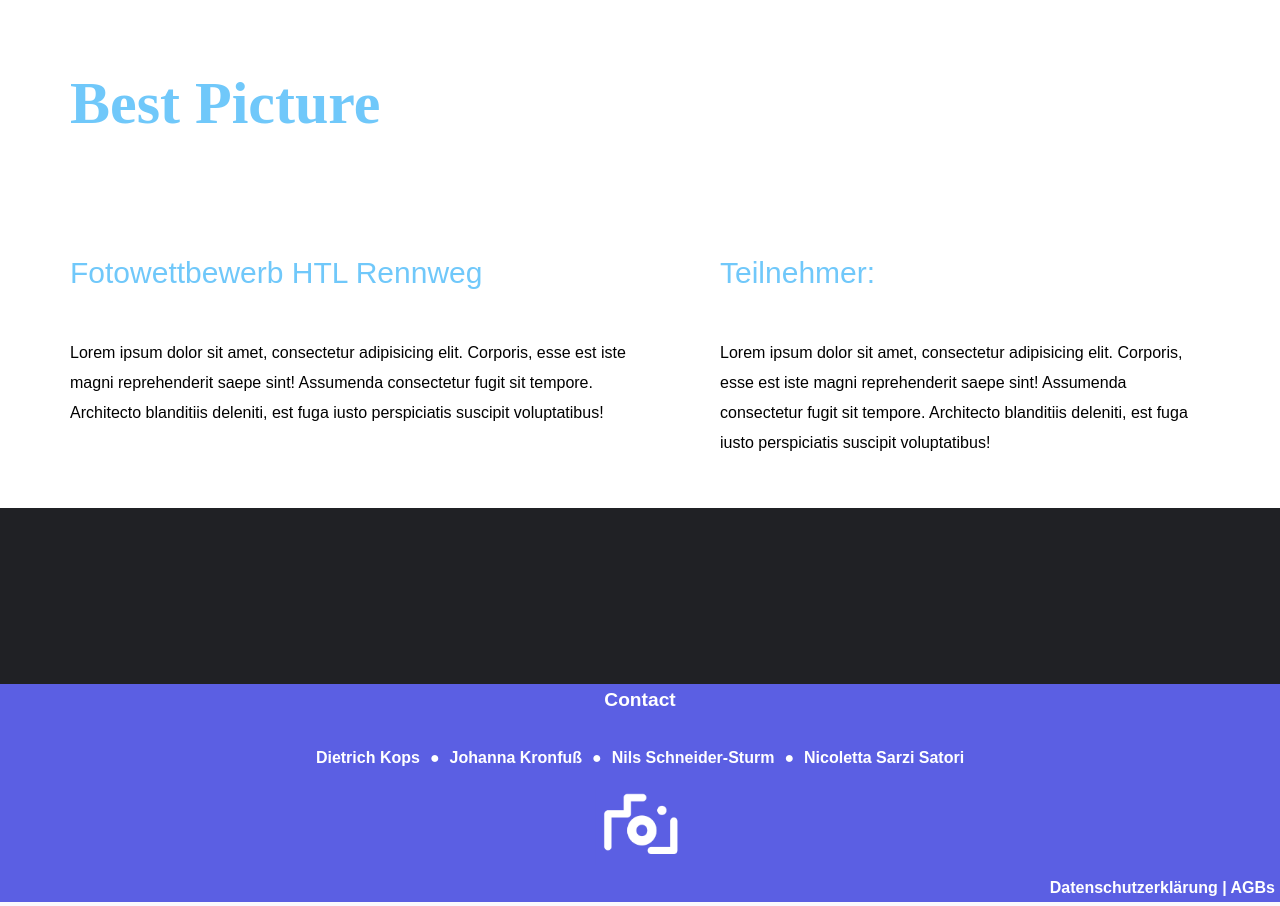
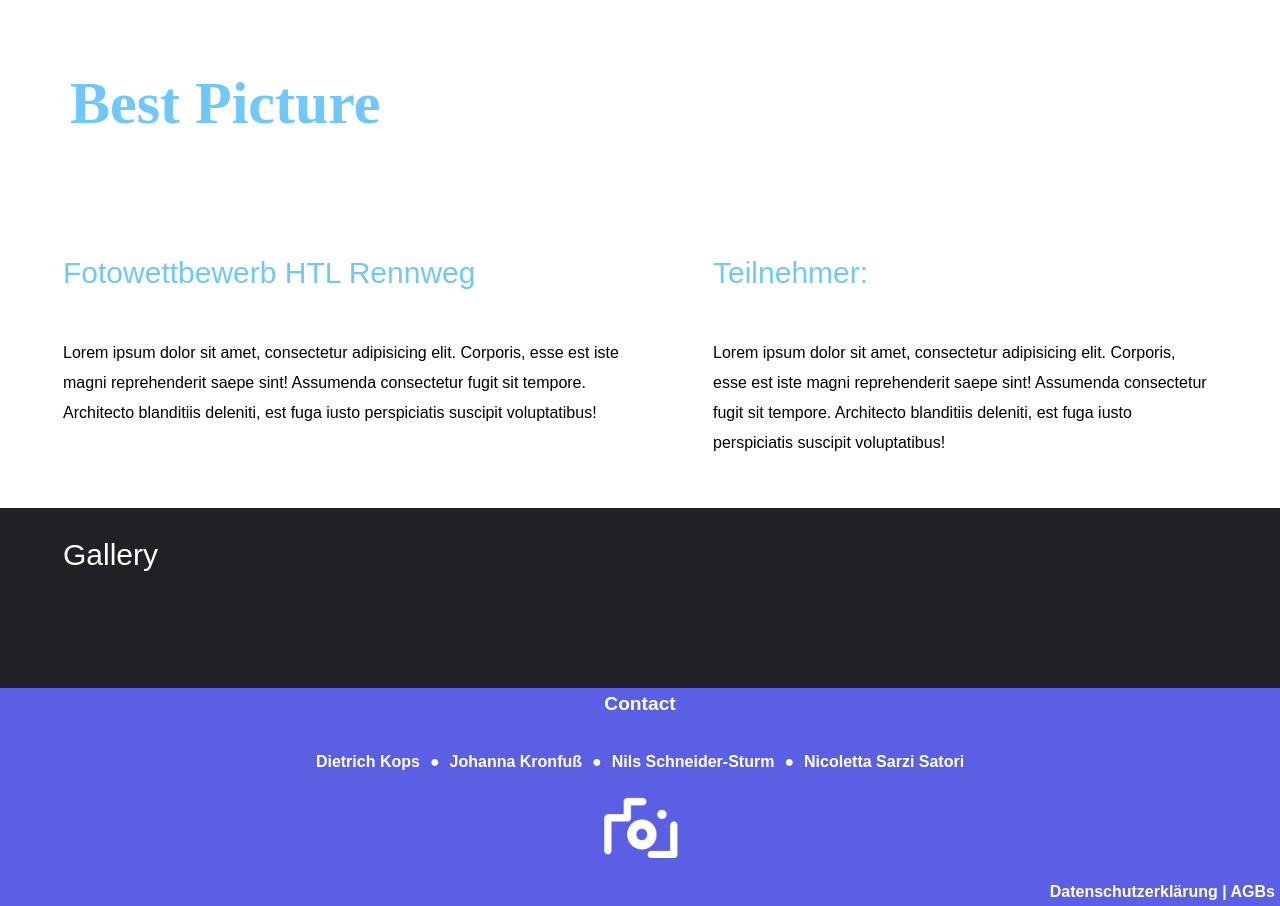
Before and after one commit to school-archive/2020-21-ITP-BestPicture, a PHP site: page /Schule/ in a window 1280 px wide. Shown: the part 801-1707 px from the top of the page. Run offline with PHP 8.4, Linux system fonts and the light colour scheme; data that the repository does not hold is empty; some web fonts are replaced.

Commit message:
changed gallery

```diff
--- a/assets/styles/gallery.css
+++ b/assets/styles/gallery.css
@@ -6,7 +6,7 @@
 }
 
 .gallery-image {
-    padding: 50px;
+    padding: 20px;
     display: flex;
     flex-wrap: wrap;
     justify-content: center;
@@ -74,3 +74,13 @@
 .opacity-low {
     opacity: 0.5;
 }
+
+.u1{
+    font-family: acumin-pro-semi-condensed, sans-serif;
+    font-stretch: condensed;
+    font-size: 30px;
+    padding-left: 63px;
+    color: white;
+    padding-top: 30px;
+
+}
--- a/assets/styles/main.css
+++ b/assets/styles/main.css
@@ -38,7 +38,7 @@
 
 }
 .content-area p {
-    padding-left: 70px;
+    padding-left: 63px;
     font-family: acumin-pro-semi-condensed, sans-serif;
     font-weight: 100;
     font-style: normal;
--- a/index.php
+++ b/index.php
@@ -49,8 +49,9 @@
             </div>
         </div>
     </div>
+    <p class="u1">Gallery</p>
+    <div class="gallery-image">
 
-    <div class="gallery-image">
         <?php
         $photos = get_all_photos_in_contest(get_current_contest_id());
 
--- a/login/login.html
+++ b/login/login.html
@@ -35,7 +35,6 @@
         background: rgba(136, 126, 126, 0.04);
         padding: 10px 20px;
         border: none;
-
         outline: none;
         box-sizing: border-box;
         border: 2px solid rgba(0, 0, 0, 0.02);
```
